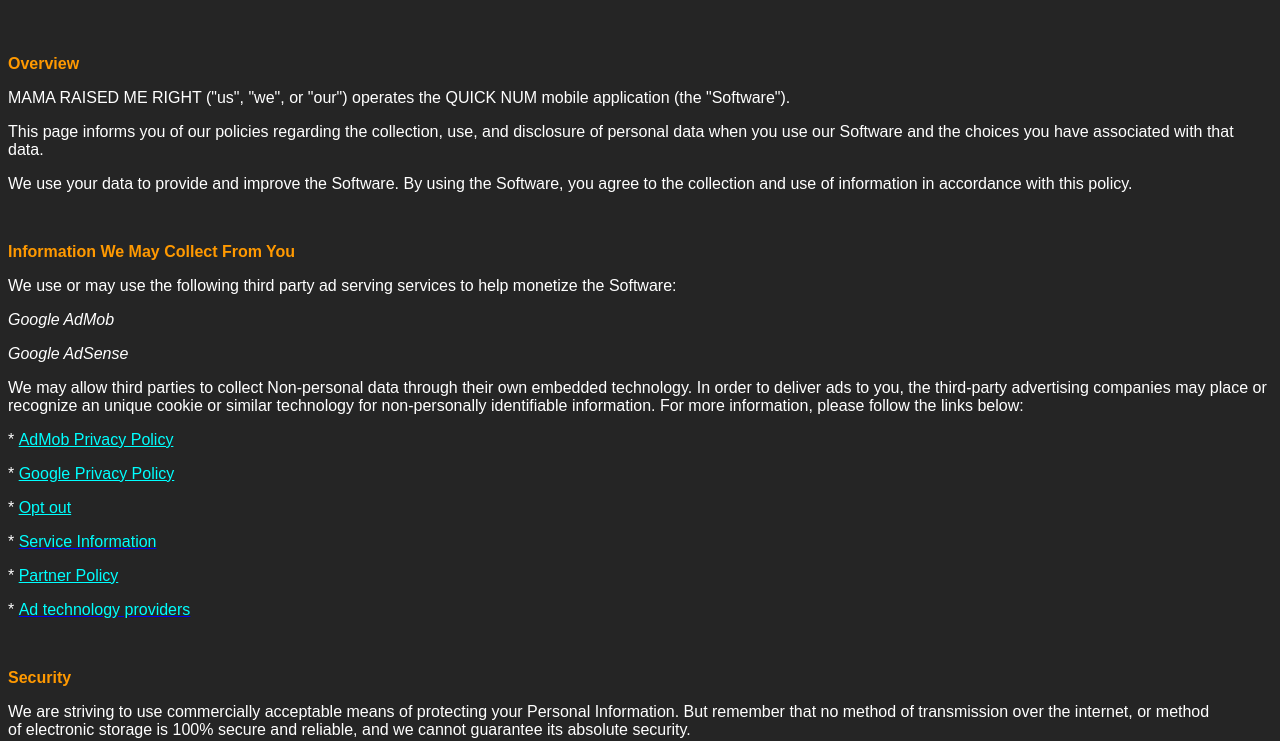
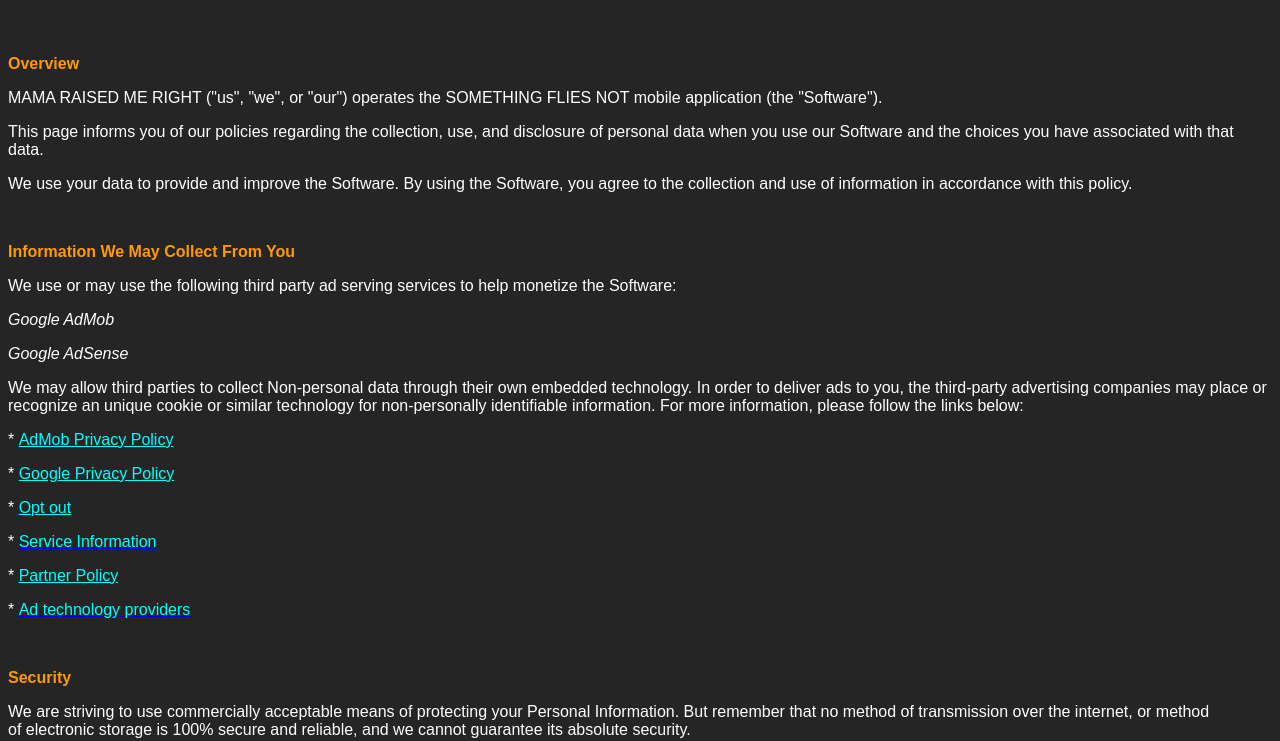
Before and after one commit to Eros1ove/mamaraisedmeright, a plain HTML site: page index.html in a window 1280 px wide. Shown: the part 59-800 px from the top of the page. Drawn offline with Linux system fonts and the light colour scheme.

Commit message:
Update index.html

```diff
--- a/index.html
+++ b/index.html
@@ -16,7 +16,7 @@
 <h1 style="text-align: left;"><span style="color: #3366ff;"><strong>Privacy Policy</strong></span></h1>
 <p style="text-align: left;">&nbsp;</p>
 <p style="text-align: left;"><span style="color: #ff9900;"><strong>Overview</strong></span></p>
-<p style="text-align: left;">MAMA RAISED ME RIGHT ("us", "we", or "our") operates the QUICK NUM mobile application (the "Software").</p>
+<p style="text-align: left;">MAMA RAISED ME RIGHT ("us", "we", or "our") operates the SOMETHING FLIES NOT mobile application (the "Software").</p>
 <p style="text-align: left;">This page informs you of our policies regarding the collection, use, and disclosure of personal data when you use our Software and the choices you have associated with that data.</p>
 <p style="text-align: left;">We use your data to provide and improve the Software. By using the Software, you agree to the collection and use of information in accordance with this policy.</p>
 <p style="text-align: left;">&nbsp;</p>
```
